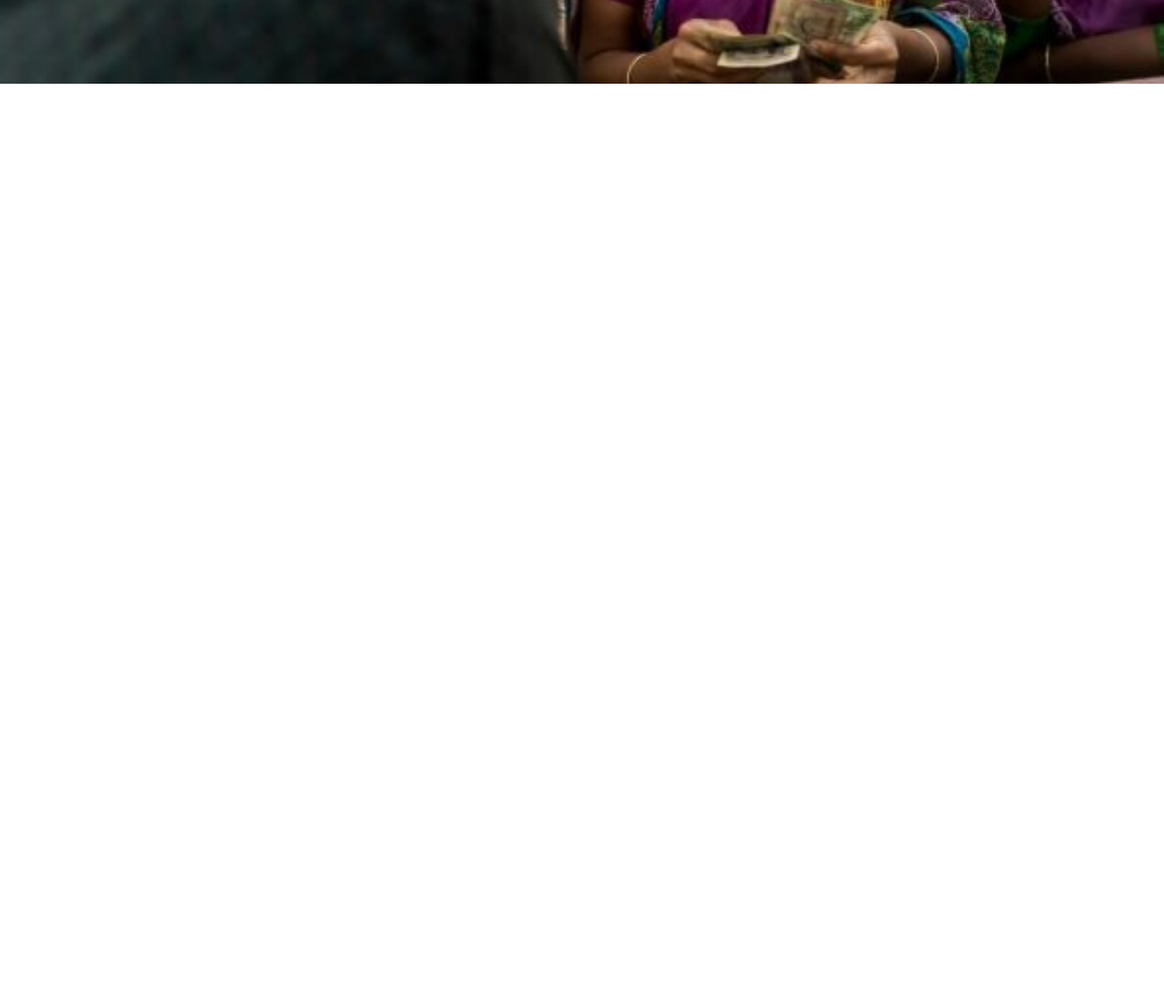
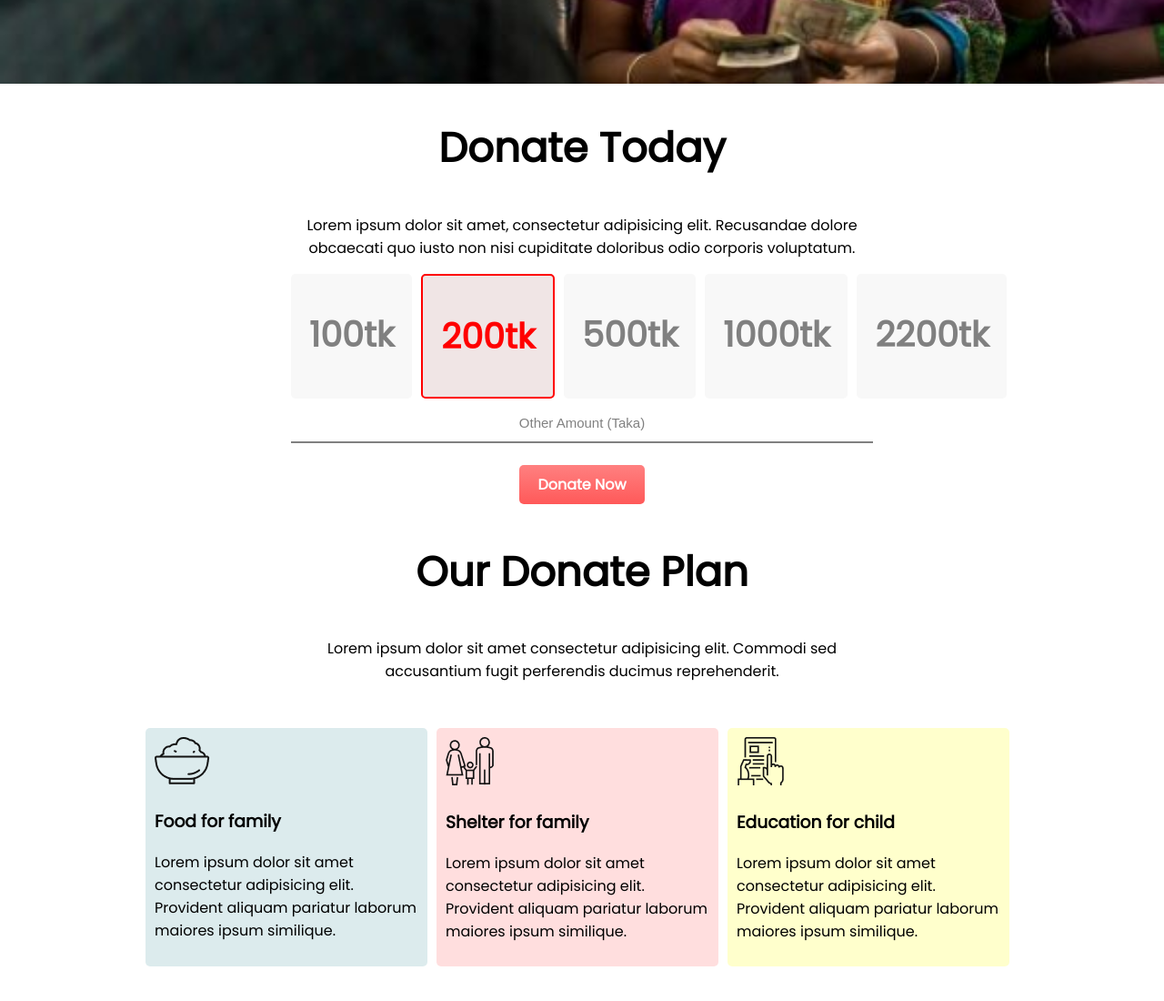
Before and after one commit to eshansaif/spread-smiles, a plain HTML site: page index.html in a window 1280 px wide. Shown: the part 508-1608 px from the top of the page at 91% size. Before the commit the page ends 800 px from the top, so only its background shows below. Drawn offline with Linux system fonts and the light colour scheme.

Commit message:
done till our donate plan

```diff
--- a/index.html
+++ b/index.html
@@ -22,6 +22,62 @@
             <a class="anchor-link" href="#"><b>Donate Now</b></a>
         </div>
     </section>
+    <section class="center-content">
+        <h2>Donate Today</h2>
+        <p>Lorem ipsum dolor sit amet, consectetur adipisicing elit. Recusandae dolore obcaecati quo iusto non nisi
+            cupiditate doloribus odio corporis voluptatum.</p>
+
+        <div class="donate-tk">
+            <div class="amount-digit">
+                <h3>100tk</h3>
+            </div>
+            <div class="amount-digit" id="red-bg">
+                <h3>200tk</h3>
+            </div>
+            <div class="amount-digit">
+                <h3>500tk</h3>
+            </div>
+            <div class="amount-digit">
+                <h3>1000tk</h3>
+            </div>
+            <div class="amount-digit">
+                <h3>2200tk</h3>
+            </div>
+        </div>
+        <input type="text" name="" id="" placeholder="Other Amount (Taka)">
+        <br><br>
+        <a class="anchor-link" href=""><b>Donate Now</b></a>
+    </section>
+
+    <section>
+        <div class="center-content">
+            <h2>Our Donate Plan</h2>
+            <p>Lorem ipsum dolor sit amet consectetur adipisicing elit. Commodi sed accusantium fugit perferendis
+                ducimus
+                reprehenderit.</p>
+        </div>
+        <div class="donate-plans">
+            <div class="single-plan" id="food">
+                <img src="icons/food.png" alt="">
+                <h3>Food for family</h3>
+                <p>Lorem ipsum dolor sit amet consectetur adipisicing elit. Provident aliquam pariatur laborum maiores
+                    ipsum similique.</p>
+            </div>
+            <div class="single-plan" id="shelter">
+                <img src="icons/shelter.png" alt="">
+                <h3>Shelter for family</h3>
+                <p>Lorem ipsum dolor sit amet consectetur adipisicing elit. Provident aliquam pariatur laborum maiores
+                    ipsum similique.</p>
+            </div>
+            <div class="single-plan" id="education">
+                <img src="icons/education.png" alt="">
+                <h3>Education for child</h3>
+                <p>Lorem ipsum dolor sit amet consectetur adipisicing elit. Provident aliquam pariatur laborum maiores
+                    ipsum similique.</p>
+            </div>
+        </div>
+
+    </section>
 </body>
 
 </html>
--- a/style.css
+++ b/style.css
@@ -5,6 +5,14 @@ body {
 
 h1 {
     font-size: 60px;
+}
+
+h2 {
+    font-size: 45px;
+}
+
+h3:not(.donate-plans h3) {
+    font-size: 38px;
 }
 
 #donate-now {
@@ -32,3 +40,80 @@ h1 {
     padding: 10px 20px;
     border-radius: 5px;
 }
+
+.center-content {
+    width: 50%;
+    margin: auto auto;
+    width: 50%;
+    text-align: center;
+    /* padding-top: 50px; */
+    margin-bottom: 50px;
+}
+
+
+
+.donate-tk {
+    display: flex;
+}
+
+.amount-digit {
+    text-align: center;
+    /* box-shadow: 5px 5px 5px grey; */
+    background-color: #f8f8f8;
+    padding: 0px 20px;
+    margin-right: 10px;
+    font-weight: bold;
+    color: gray;
+    border-radius: 5px;
+}
+
+#red-bg {
+    border: 2px solid red;
+    background-color: hsl(0, 27%, 92%);
+    color: red;
+}
+
+input[type=text] {
+    width: 100%;
+    padding: 12px 20px;
+    margin: 8px 0;
+    box-sizing: border-box;
+    border: none;
+    border-bottom: 2px solid gray;
+}
+
+::placeholder {
+    color: gray;
+    font-size: 15px;
+    text-align: center;
+}
+
+.donate-plans {
+    display: flex;
+    width: 75%;
+    margin: auto auto;
+    text-align: center;
+    /* padding-top: 50px; */
+    margin-bottom: 80px;
+}
+
+.single-plan {
+    text-align: left;
+    background-color: rgba(79, 157, 166, .2);
+    margin-right: 10px;
+    padding: 10px;
+    border-radius: 5px;
+    width: 33%;
+}
+
+#food {
+    background-color: rgba(79, 157, 166, .2);
+}
+
+#shelter {
+    background-color: rgba(255, 89, 89, .2);
+}
+
+#education {
+    background-color: rgba(255, 255, 0, .2);
+}
```
Also changed, not shown: icons/education.png (renamed from icons/Frame-1.png).
